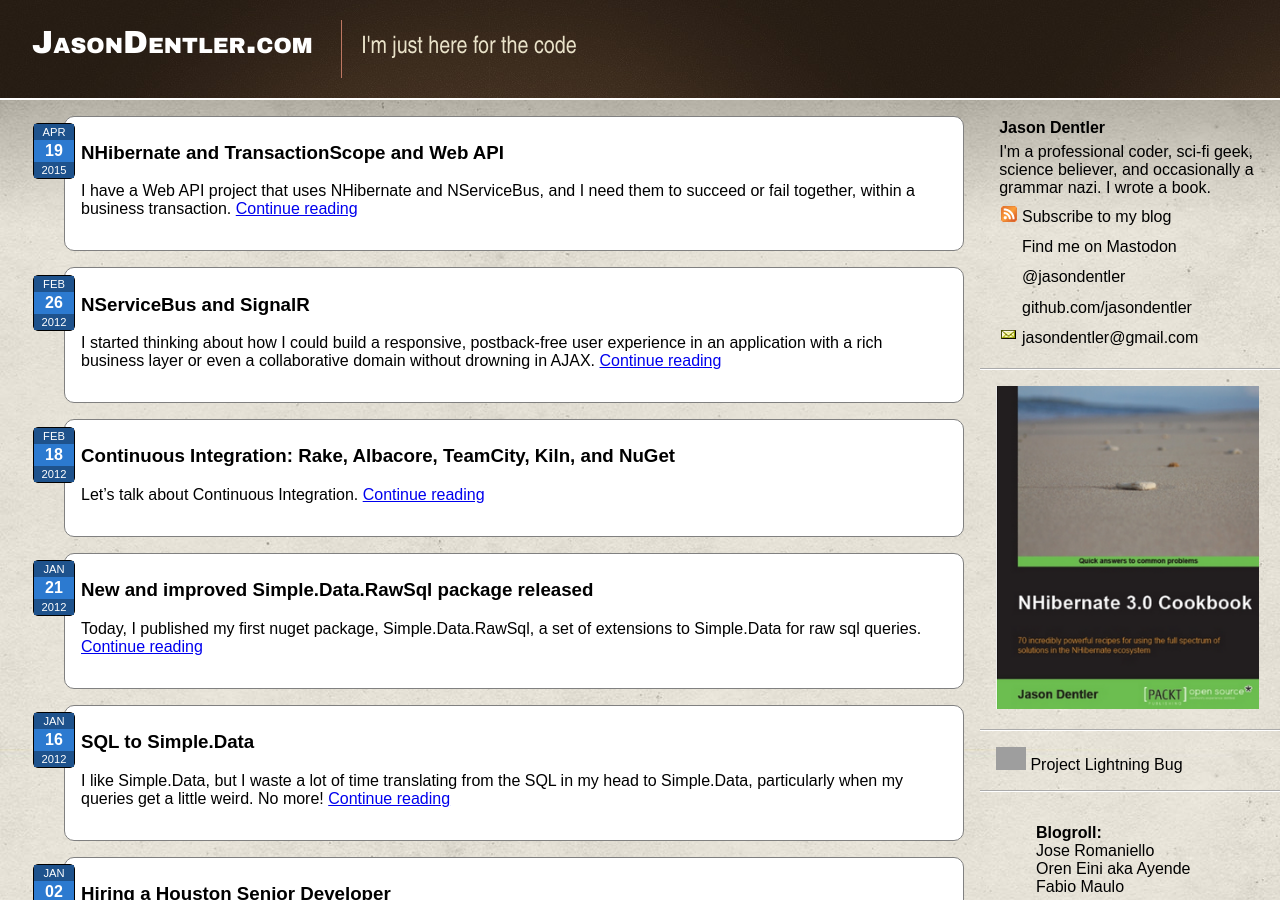
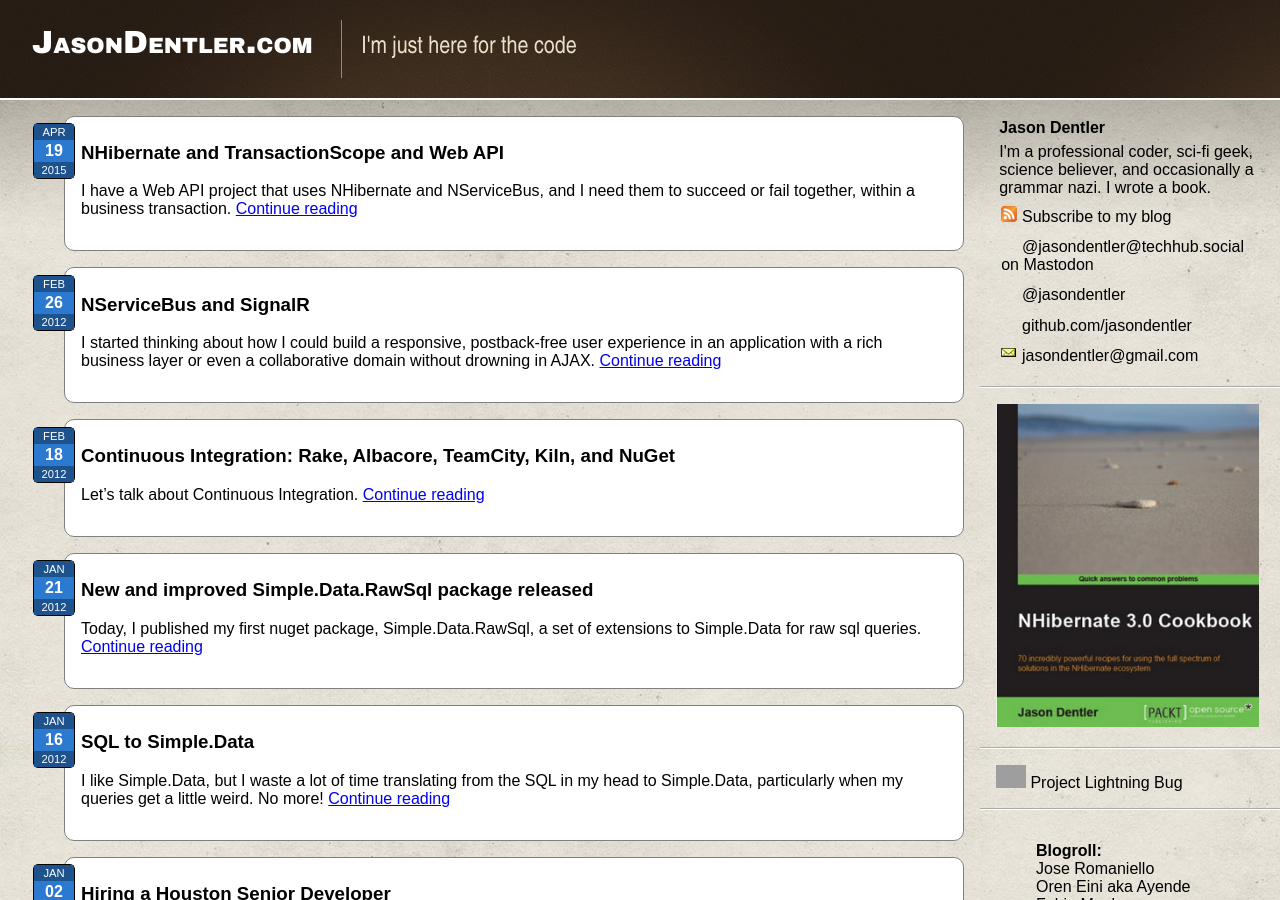
Before and after one commit to jasondentler/jasondentler.github.com, a Jekyll site: the page built from index.html, in a window 1280 px wide and 900 px high. Built offline with Jekyll 4.4.1, drawn with Linux system fonts in a browser that asks for light colours; some web fonts are replaced; grey boxes are pictures that could not be loaded.

Commit message:
Update sidebar.html

```diff
--- a/_includes/sidebar.html
+++ b/_includes/sidebar.html
@@ -3,7 +3,7 @@
 		<li id="name">Jason Dentler</li>
 		<li id="bio">I'm a professional coder, sci-fi geek, science believer, and occasionally a grammar nazi. I wrote a book.</li>
 		<li><a href="/atom.xml" class="follow-button"><img src="/images/icon_rss.gif" />Subscribe to my blog</a></li>
-		<li><a href="https://techhub.social/web/@jasondentler" rel="me" target="_blank" class="follow-button"><img src="https://techhub.social/favicon.ico" /><span>Find me on Mastodon</span></a></li>
+		<li><a href="https://techhub.social/web/@jasondentler" rel="me" target="_blank" class="follow-button"><img src="https://techhub.social/favicon.ico" /><span>@jasondentler@techhub.social on Mastodon</span></a></li>
 		<li><a href="https://twitter.com/jasondentler" rel="me" target="_blank" class="follow-button"><img src="https://twitter.com/favicon.ico" /><span>@jasondentler</span></a></li>
 		<li><a href="http://github.com/jasondentler" rel="me" target="_blank" class="follow-button"><img src="https://github.com/favicon.ico" /><span>github.com/jasondentler</span></a></li>
 		<li><a href="mailto:jasondentler@gmail.com" rel="me" class="follow-button"><img src="/images/email.png" /><span>jasondentler@gmail.com</span></a></li>
```
